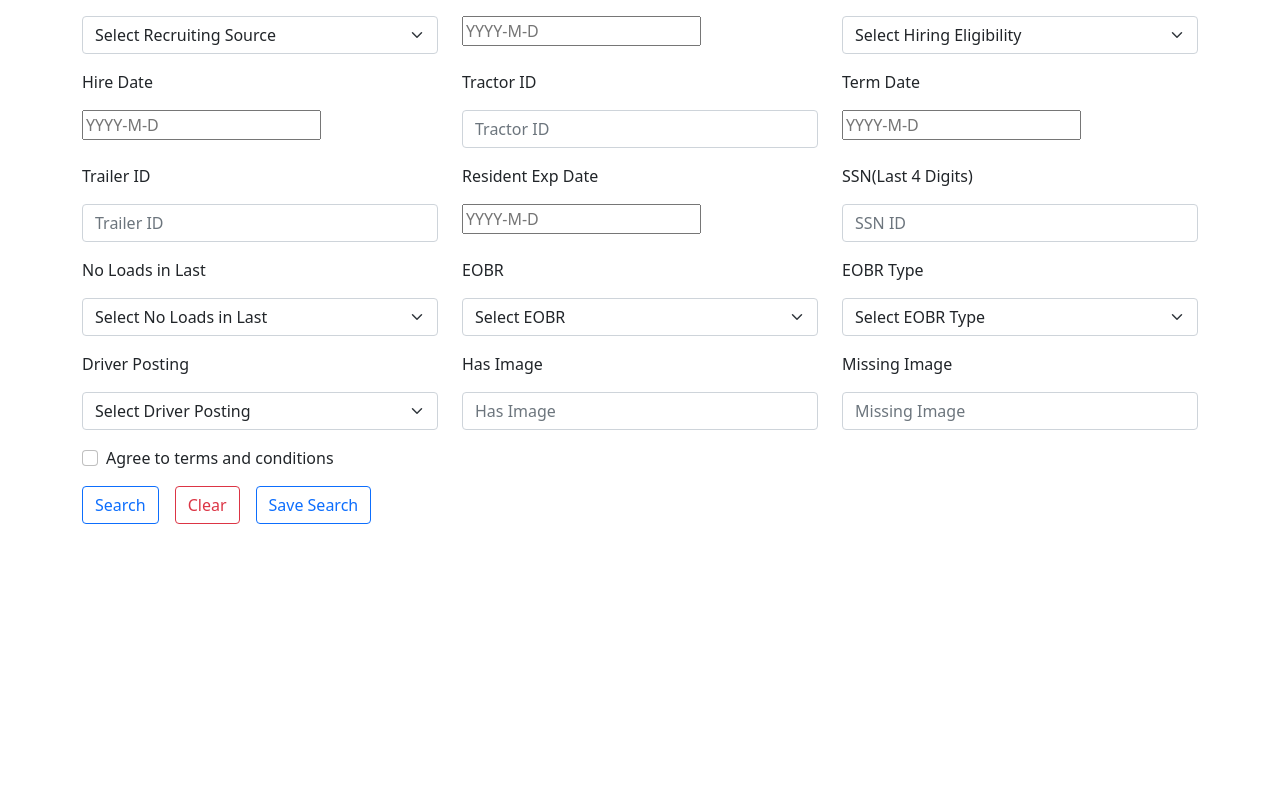
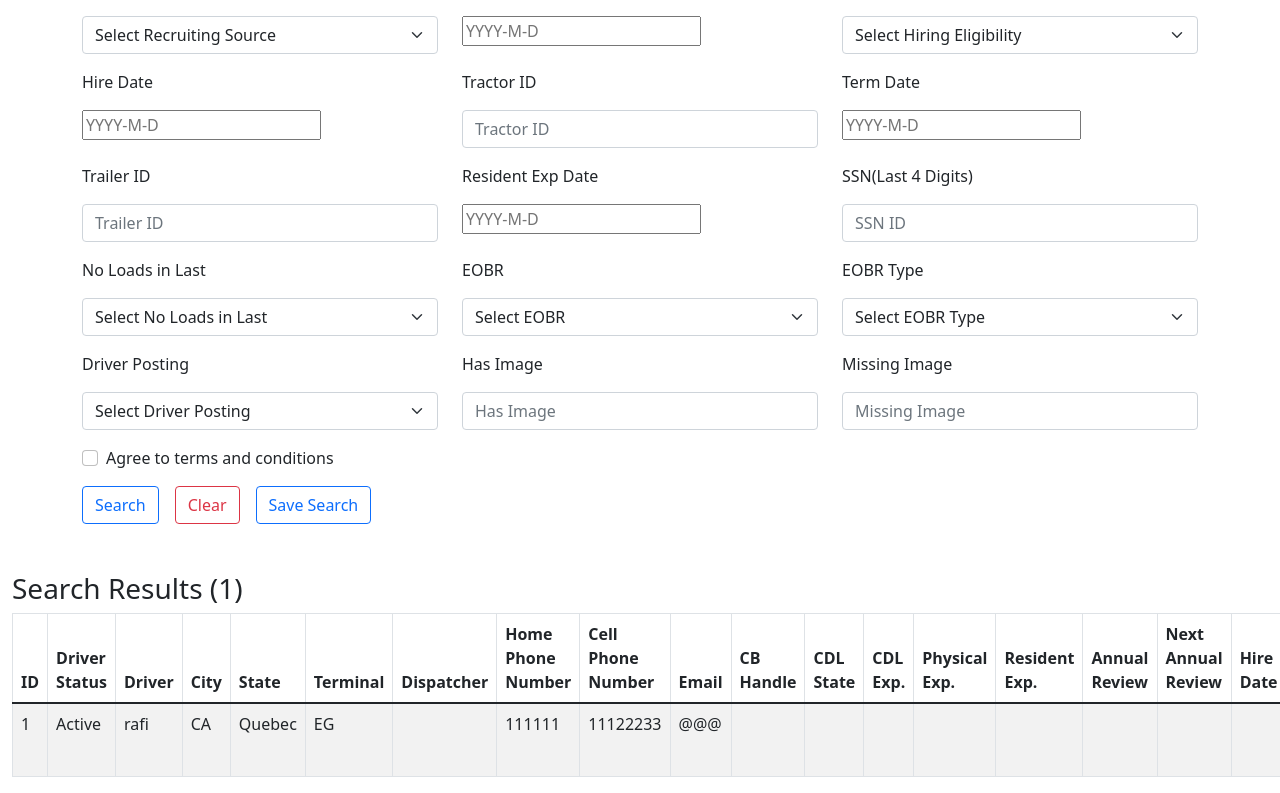
Before and after one commit to TousifProvat/Trasport-Pro, a React (Create React App) app: page /searchDriver in a window 1280 px wide. Shown: the part 1262-2055 px from the top of the page. Before the commit the page ends 1834 px from the top, so only its background shows below. Built offline with nearby package versions, Linux system fonts and the light colour scheme.

Commit message:
search driver page done

```diff
--- a/public/Driver.json
+++ b/public/Driver.json
@@ -1,7 +1,7 @@
 [
   {
     "id": 1,
-    "status": "",
+    "status": "Active",
     "companyDriver": false,
     "salutation": "",
     "driverName": "rafi",
@@ -10,14 +10,14 @@
     "address1": "",
     "address2": "",
     "zip": "",
-    "city": "",
-    "state": "",
+    "city": "CA",
+    "state": "Quebec",
     "primaryPhoneNumber": "",
     "secondaryPhoneNumber": "",
     "faxPhoneNumber": "",
     "pagePhoneNumber": "",
     "cbHandle": "",
-    "email": "",
+    "email": "@@@",
     "eobrType": "",
     "eobrId": "",
     "correctiveLenses": false,
@@ -26,11 +26,11 @@
     "highBp": false,
     "sleepApnea": false,
     "yearlyPhysical": false,
-    "terminal": "",
+    "terminal": "EG",
     "group": "",
     "dispatchGroup": "",
     "recruiter": "",
-    "dispatcher": "EG",
+    "dispatcher": "",
     "recruitingSource": "",
     "hiringEligibility": "",
     "birthDate": "",
@@ -95,12 +95,16 @@
     "billPayPerMileEmpty": 0,
     "tractor": 1,
     "trailer": 1,
-    "cellPhone": "111111",
+    "cellPhone": "11122233",
     "loadId": 1212,
     "loadStatus": "",
     "prePlane": 1100,
     "pickupDate": "12/03/2022",
     "deliveryDate": "18/03/2022",
-    "lastLocation": "America"
+    "lastLocation": "America",
+    "HomePhone": "111111",
+    "termDate": "12/03/2022",
+    "annualReview":"",
+    "NxtAnnualReview":""
   }
 ]
--- a/src/Components/Hooks/useContext.js
+++ b/src/Components/Hooks/useContext.js
@@ -4,6 +4,7 @@ import { useEffect, useState } from "react";
 
 const useContext = () => {
   const [terminalData, setTerminalData] = useState([]);
+  const [driverDate, setDriverDate] = useState([])
   const value = 17;
 
   useEffect(() => {
@@ -13,9 +14,17 @@ const useContext = () => {
   }, []);
 
 
+  useEffect(() => {
+    fetch('./Driver.json')
+      .then((response) => response.json())
+      .then(data => setDriverDate(data));
+  }, []);
+
+
   return {
     value,
     terminalData,
+    driverDate
   };
 };
 
--- a/src/Components/SearchDrivers/SearchDrivers.js
+++ b/src/Components/SearchDrivers/SearchDrivers.js
@@ -1,11 +1,27 @@
 import React, { useState } from "react";
-import { Button, Col, Container, Form, InputGroup, Row } from "react-bootstrap";
+import {
+  Button,
+  Col,
+  Container,
+  FloatingLabel,
+  Form,
+  InputGroup,
+  Modal,
+  Row,
+  Table,
+} from "react-bootstrap";
 import "./searchDriver.css";
 import DayPickerInput from "react-day-picker/DayPickerInput";
 import "react-day-picker/lib/style.css";
+import useContext from "../Hooks/useContext";
 const SearchDrivers = () => {
+  const [show, setShow] = useState(false);
+
+  const handleClose = () => setShow(false);
+  const handleShow = () => setShow(true);
+
   const [validated, setValidated] = useState(false);
-
+  const { driverDate } = useContext();
   const handleSubmit = (event) => {
     const form = event.currentTarget;
     if (form.checkValidity() === false) {
@@ -16,6 +32,7 @@ const SearchDrivers = () => {
     setValidated(true);
   };
 
+  // console.log(driverDate);
   return (
     <div>
       <Container>
@@ -35,13 +52,11 @@ const SearchDrivers = () => {
               <Form.Control.Feedback>Looks good!</Form.Control.Feedback>
             </Form.Group>
             <Form.Group as={Col} md="4" controlId="validationCustom02">
-              <Form.Label>Has Active TWIC?</Form.Label>
-              <Form.Check
-                required
-                label="Yes"
-                feedback="You must agree before submitting."
-                feedbackType="invalid"
-              />
+              <Form.Label>Terminal</Form.Label>
+              <Form.Select aria-label="Default select example">
+                <option>Select Terminal</option>
+                <option value="EG Egales">EG Egales</option>
+              </Form.Select>
               <Form.Control.Feedback>Looks good!</Form.Control.Feedback>
             </Form.Group>
             <Form.Group as={Col} md="4" controlId="validationCustomUsername">
@@ -83,39 +98,35 @@ const SearchDrivers = () => {
               </Form.Control.Feedback>
             </Form.Group>
             <Form.Group as={Col} md="4" controlId="validationCustom05">
-              <Form.Label>Term Reason	</Form.Label>
+              <Form.Label>Term Reason </Form.Label>
               <Form.Select aria-label="Default select example">
                 <option>Select Term Reason</option>
-                <option value="Don't Get Enough Loads">Don't Get Enough Loads</option>
-                <option value="Don't Get Home Enough">Don't Get Home Enough</option>
-                <option value="Get Quite Lease Other">Get Quite Lease Other</option>
+                <option value="Don't Get Enough Loads">
+                  Don't Get Enough Loads
+                </option>
+                <option value="Don't Get Home Enough">
+                  Don't Get Home Enough
+                </option>
+                <option value="Get Quite Lease Other">
+                  Get Quite Lease Other
+                </option>
               </Form.Select>
               <Form.Control.Feedback type="invalid">
                 Please provide a valid zip.
               </Form.Control.Feedback>
             </Form.Group>
           </Row>
-
-
           <Row className="mb-3">
             <Form.Group as={Col} md="4" controlId="validationCustom03">
               <Form.Label>First Name</Form.Label>
-              <Form.Control
-                required
-                type="text"
-                placeholder="First Name"
-              />
+              <Form.Control required type="text" placeholder="First Name" />
               <Form.Control.Feedback type="invalid">
                 Please provide a valid city.
               </Form.Control.Feedback>
             </Form.Group>
             <Form.Group as={Col} md="4" controlId="validationCustom04">
               <Form.Label>Last Name</Form.Label>
-              <Form.Control
-                required
-                type="text"
-                placeholder="Last Name"
-              />
+              <Form.Control required type="text" placeholder="Last Name" />
               <Form.Control.Feedback type="invalid">
                 Please provide a valid state.
               </Form.Control.Feedback>
@@ -133,12 +144,9 @@ const SearchDrivers = () => {
               </Form.Control.Feedback>
             </Form.Group>
           </Row>
-
-
-
           <Row className="mb-3">
             <Form.Group as={Col} md="4" controlId="validationCustom03">
-              <Form.Label>Subject to Work Comp	</Form.Label>
+              <Form.Label>Subject to Work Comp </Form.Label>
               <Form.Select aria-label="Default select example">
                 <option>Select Subject to Work Comp</option>
                 <option value="Yes">Yes</option>
@@ -150,33 +158,22 @@ const SearchDrivers = () => {
             </Form.Group>
             <Form.Group as={Col} md="4" controlId="validationCustom04">
               <Form.Label>Phone Number</Form.Label>
-              <Form.Control
-                required
-                type="number"
-                placeholder="Phone Number"
-              />
+              <Form.Control required type="number" placeholder="Phone Number" />
               <Form.Control.Feedback type="invalid">
                 Please provide a valid state.
               </Form.Control.Feedback>
             </Form.Group>
             <Form.Group as={Col} md="4" controlId="validationCustom05">
-              <Form.Label>CDL #	</Form.Label>
-              <Form.Control
-                required
-                type="text"
-                placeholder="CDL Number"
-              />
+              <Form.Label>CDL # </Form.Label>
+              <Form.Control required type="text" placeholder="CDL Number" />
               <Form.Control.Feedback type="invalid">
                 Please provide a valid zip.
               </Form.Control.Feedback>
             </Form.Group>
           </Row>
-
-
-
           <Row className="mb-3">
             <Form.Group as={Col} md="4" controlId="validationCustom03">
-              <Form.Label>State	</Form.Label>
+              <Form.Label>State </Form.Label>
               <Form.Select aria-label="Default select example">
                 <option>Select State</option>
                 <option value="Alabama">Alabama</option>
@@ -190,7 +187,7 @@ const SearchDrivers = () => {
               </Form.Control.Feedback>
             </Form.Group>
             <Form.Group as={Col} md="4" controlId="validationCustom04">
-              <Form.Label>CDL State	</Form.Label>
+              <Form.Label>CDL State </Form.Label>
               <Form.Select aria-label="Default select example">
                 <option>Select CDL State</option>
                 <option value="Alabama">Alabama</option>
@@ -215,9 +212,6 @@ const SearchDrivers = () => {
               </Form.Control.Feedback>
             </Form.Group>
           </Row>
-
-
-
           <Row className="mb-3">
             <Form.Group as={Col} md="4" controlId="validationCustom03">
               <Form.Label>CDL Matches Physical</Form.Label>
@@ -231,11 +225,13 @@ const SearchDrivers = () => {
               </Form.Control.Feedback>
             </Form.Group>
             <Form.Group as={Col} md="4" controlId="validationCustom04">
-              <Form.Label>Terminal</Form.Label>
-              <Form.Select aria-label="Default select example">
-                <option>Select Terminal</option>
-                <option value="EG Egales">EG Egales</option>
-              </Form.Select>
+              <Form.Label>Has Active TWIC?</Form.Label>
+              <Form.Check
+                required
+                label="Yes"
+                feedback="You must agree before submitting."
+                feedbackType="invalid"
+              />
               <Form.Control.Feedback type="invalid">
                 Please provide a valid state.
               </Form.Control.Feedback>
@@ -251,24 +247,16 @@ const SearchDrivers = () => {
               </Form.Control.Feedback>
             </Form.Group>
           </Row>
-
-
-
-
           <Row className="mb-3">
             <Form.Group as={Col} md="4" controlId="validationCustom03">
               <Form.Label>Dispatcher</Form.Label>
-              <Form.Control
-                required
-                type="text"
-                placeholder="Dispatcher"
-              />
+              <Form.Control required type="text" placeholder="Dispatcher" />
               <Form.Control.Feedback type="invalid">
                 Please provide a valid city.
               </Form.Control.Feedback>
             </Form.Group>
             <Form.Group as={Col} md="4" controlId="validationCustom04">
-              <p>Last MVR Date	</p>
+              <p>Last MVR Date </p>
               <DayPickerInput
                 onDayChange={(day) => console.log(day)}
                 className="datePicker"
@@ -289,9 +277,6 @@ const SearchDrivers = () => {
               </Form.Control.Feedback>
             </Form.Group>
           </Row>
-
-
-
           <Row className="mb-3">
             <Form.Group as={Col} md="4" controlId="validationCustom03">
               <p>Next Review Date</p>
@@ -305,11 +290,7 @@ const SearchDrivers = () => {
             </Form.Group>
             <Form.Group as={Col} md="4" controlId="validationCustom04">
               <p>Recruiter</p>
-              <Form.Control
-                required
-                type="text"
-                placeholder="Recruiter Name"
-              />
+              <Form.Control required type="text" placeholder="Recruiter Name" />
               <Form.Control.Feedback type="invalid">
                 Please provide a valid state.
               </Form.Control.Feedback>
@@ -325,11 +306,6 @@ const SearchDrivers = () => {
               </Form.Control.Feedback>
             </Form.Group>
           </Row>
-
-
-
-
-
           <Row className="mb-3">
             <Form.Group as={Col} md="4" controlId="validationCustom03">
               <p>Recruiting Source</p>
@@ -369,8 +345,6 @@ const SearchDrivers = () => {
               </Form.Control.Feedback>
             </Form.Group>
           </Row>
-
-
           <Row className="mb-3">
             <Form.Group as={Col} md="4" controlId="validationCustom03">
               <p>Hire Date</p>
@@ -384,17 +358,13 @@ const SearchDrivers = () => {
             </Form.Group>
             <Form.Group as={Col} md="4" controlId="validationCustom04">
               <p>Tractor ID</p>
-              <Form.Control
-                required
-                type="number"
-                placeholder="Tractor ID"
-              />
+              <Form.Control required type="number" placeholder="Tractor ID" />
               <Form.Control.Feedback type="invalid">
                 Please provide a valid state.
               </Form.Control.Feedback>
             </Form.Group>
             <Form.Group as={Col} md="4" controlId="validationCustom05">
-              <p>Term Date	</p>
+              <p>Term Date </p>
               <DayPickerInput
                 onDayChange={(day) => console.log(day)}
                 className="datePicker"
@@ -404,23 +374,16 @@ const SearchDrivers = () => {
               </Form.Control.Feedback>
             </Form.Group>
           </Row>
-
-
-
           <Row className="mb-3">
             <Form.Group as={Col} md="4" controlId="validationCustom03">
               <p>Trailer ID</p>
-              <Form.Control
-                required
-                type="number"
-                placeholder="Trailer ID"
-              />
+              <Form.Control required type="number" placeholder="Trailer ID" />
               <Form.Control.Feedback type="invalid">
                 Please provide a valid city.
               </Form.Control.Feedback>
             </Form.Group>
             <Form.Group as={Col} md="4" controlId="validationCustom04">
-              <p>Resident Exp Date	</p>
+              <p>Resident Exp Date </p>
               <DayPickerInput
                 onDayChange={(day) => console.log(day)}
                 className="datePicker"
@@ -430,23 +393,16 @@ const SearchDrivers = () => {
               </Form.Control.Feedback>
             </Form.Group>
             <Form.Group as={Col} md="4" controlId="validationCustom05">
-              <p>SSN(Last 4 Digits)	</p>
-              <Form.Control
-                required
-                type="number"
-                placeholder="SSN ID"
-              />
+              <p>SSN(Last 4 Digits) </p>
+              <Form.Control required type="number" placeholder="SSN ID" />
               <Form.Control.Feedback type="invalid">
                 Please provide a valid zip.
               </Form.Control.Feedback>
             </Form.Group>
           </Row>
-
-
-
           <Row className="mb-3">
             <Form.Group as={Col} md="4" controlId="validationCustom03">
-              <p>No Loads in Last	</p>
+              <p>No Loads in Last </p>
               <Form.Select aria-label="Default select example">
                 <option>Select No Loads in Last</option>
                 <option value="5 days">5 days</option>
@@ -482,11 +438,9 @@ const SearchDrivers = () => {
               </Form.Control.Feedback>
             </Form.Group>
           </Row>
-
-
           <Row className="mb-3">
             <Form.Group as={Col} md="4" controlId="validationCustom03">
-              <p>Driver Posting	</p>
+              <p>Driver Posting </p>
               <Form.Select aria-label="Default select example">
                 <option>Select Driver Posting</option>
                 <option value="Auto Update">Auto Update</option>
@@ -499,22 +453,14 @@ const SearchDrivers = () => {
             </Form.Group>
             <Form.Group as={Col} md="4" controlId="validationCustom04">
               <p>Has Image</p>
-              <Form.Control
-                required
-                type="text"
-                placeholder="Has Image"
-              />
+              <Form.Control required type="text" placeholder="Has Image" />
               <Form.Control.Feedback type="invalid">
                 Please provide a valid state.
               </Form.Control.Feedback>
             </Form.Group>
             <Form.Group as={Col} md="4" controlId="validationCustom05">
               <p>Missing Image</p>
-              <Form.Control
-                required
-                type="text"
-                placeholder="Missing Image"
-              />
+              <Form.Control required type="text" placeholder="Missing Image" />
               <Form.Control.Feedback type="invalid">
                 Please provide a valid zip.
               </Form.Control.Feedback>
@@ -528,10 +474,126 @@ const SearchDrivers = () => {
               feedbackType="invalid"
             />
           </Form.Group>
-          <Button variant="outline-primary" className="mb-5 me-3">Search</Button>
-          <Button variant="outline-danger" className="mb-5 me-3">Clear</Button>
-          <Button variant="outline-primary" className="mb-5 me-3">Save Search</Button>{' '}
+          <Button variant="outline-primary" className="mb-5 me-3">
+            Search
+          </Button>
+          <Button variant="outline-danger" className="mb-5 me-3">
+            Clear
+          </Button>
+          <Button variant="outline-primary" className="mb-5 me-3">
+            Save Search
+          </Button>{" "}
         </Form>
+      </Container>
+
+      <Container fluid>
+        <h3>Search Results (1)</h3>
+
+        <Table striped bordered hover>
+          <thead>
+            <tr>
+              <th>ID</th>
+              <th>Driver Status</th>
+              <th>Driver</th>
+              <th>City</th>
+              <th>State</th>
+              <th>Terminal</th>
+              <th>Dispatcher</th>
+              <th>Home Phone Number</th>
+              <th>Cell Phone Number</th>
+              <th>Email</th>
+              <th>CB Handle</th>
+              <th>CDL State</th>
+              <th>CDL Exp.</th>
+              <th>Physical Exp.</th>
+              <th>Resident Exp.</th>
+              <th>Annual Review</th>
+              <th>Next Annual Review</th>
+              <th>Hire Date</th>
+              <th>Term</th>
+              <th>Driver Posting</th>
+            </tr>
+          </thead>
+
+          {driverDate.map((i) => (
+            <tbody>
+              <tr>
+                <td>{i.id}</td>
+                <td>{i.status}</td>
+                <td>{i.driverName}</td>
+                <td>{i.city}</td>
+                <td>{i.state}</td>
+                <td>{i.terminal}</td>
+                <td>{i.dispatcher}</td>
+                <td>{i.HomePhone}</td>
+                <td>{i.cellPhone}</td>
+                <td>{i.email}</td>
+                <td>{i.cbHandle}</td>
+                <td>{i.cdlState}</td>
+                <td>{i.cdlExpDate}</td>
+                <td>{i.physicalDueDate}</td>
+                <td>{i.residentExpDate}</td>
+                <td>{i.annualReview}</td>
+                <td>{i.NxtAnnualReview}</td>
+                <td>{i.hireDate}</td>
+                <td>{i.termDate}</td>
+                <Button
+                  variant="outline-success"
+                  className="mt-3 mb-3 ms-3"
+                  onClick={handleShow}
+                >
+                  Post
+                </Button>{" "}
+                <Modal show={show} onHide={handleClose}>
+                  <Modal.Header closeButton>
+                    <Modal.Title>Driver Posting</Modal.Title>
+                  </Modal.Header>
+                  <Modal.Body>
+                    <Row>
+                      <Col>
+                        <p>
+                          Driver:{" "}
+                          <strong>
+                            {i.id} --- {i.driverName}
+                          </strong>
+                        </p>
+                      </Col>
+                      <Col>
+                        <Form.Select aria-label="Default select example">
+                          <option>Select Posting Type</option>
+                          <option value="Auto Update">Auto Update</option>
+                          <option value="Expiration Date">
+                            Expiration Date
+                          </option>
+                          <option value="None">None</option>
+                        </Form.Select>
+                      </Col>
+                    </Row>
+
+                    <FloatingLabel
+                      controlId="floatingTextarea2"
+                      label="Posting Note"
+                    >
+                      <Form.Control
+                        as="textarea"
+                        placeholder="Leave a comment here"
+                        style={{ height: "100px", marginTop: "20px" }}
+                      />
+                    </FloatingLabel>
+                  </Modal.Body>
+                  <Modal.Footer>
+                    <Button variant="primary" onClick={handleClose}>
+                      Save Record
+                    </Button>
+                    <Button variant="danger" onClick={handleClose}>
+                      Clear
+                    </Button>
+                  </Modal.Footer>
+                </Modal>
+              </tr>
+            </tbody>
+          ))}
+        </Table>
       </Container>
     </div>
   );
```
Lines whose indentation alone changed are shown as unchanged.
